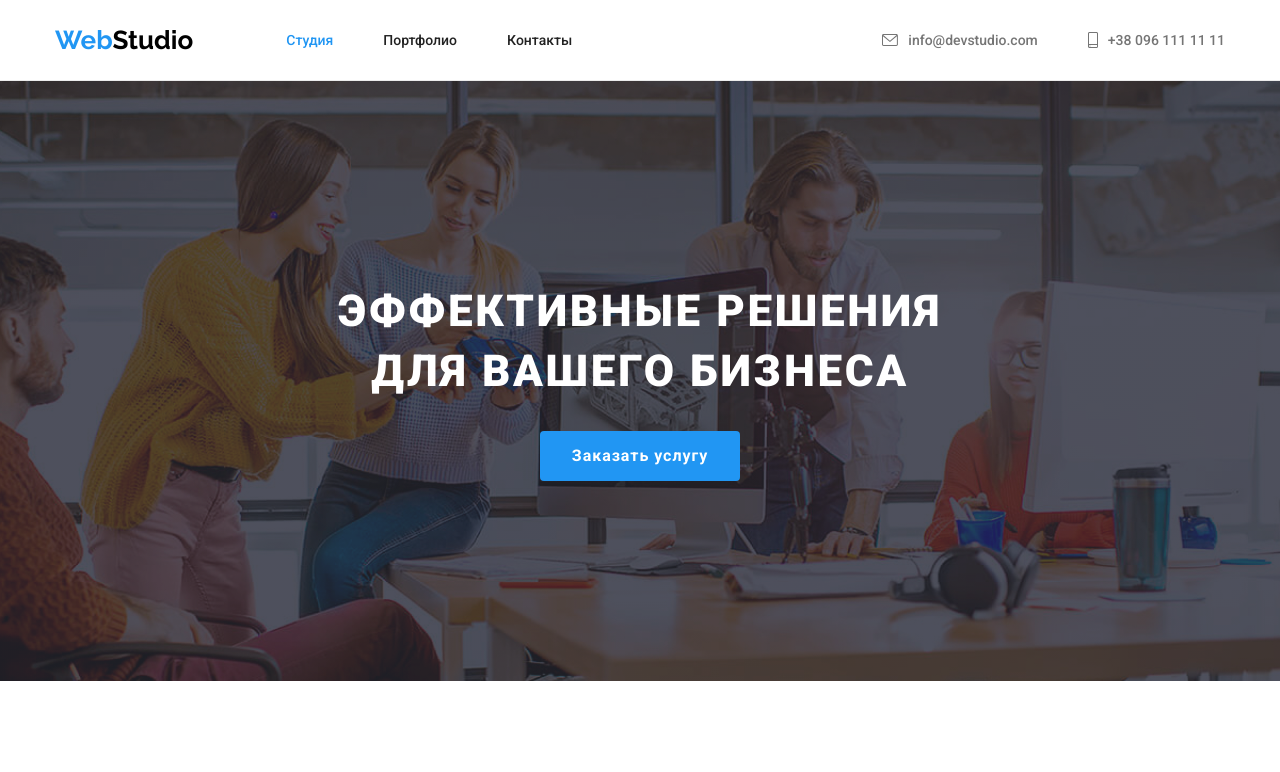
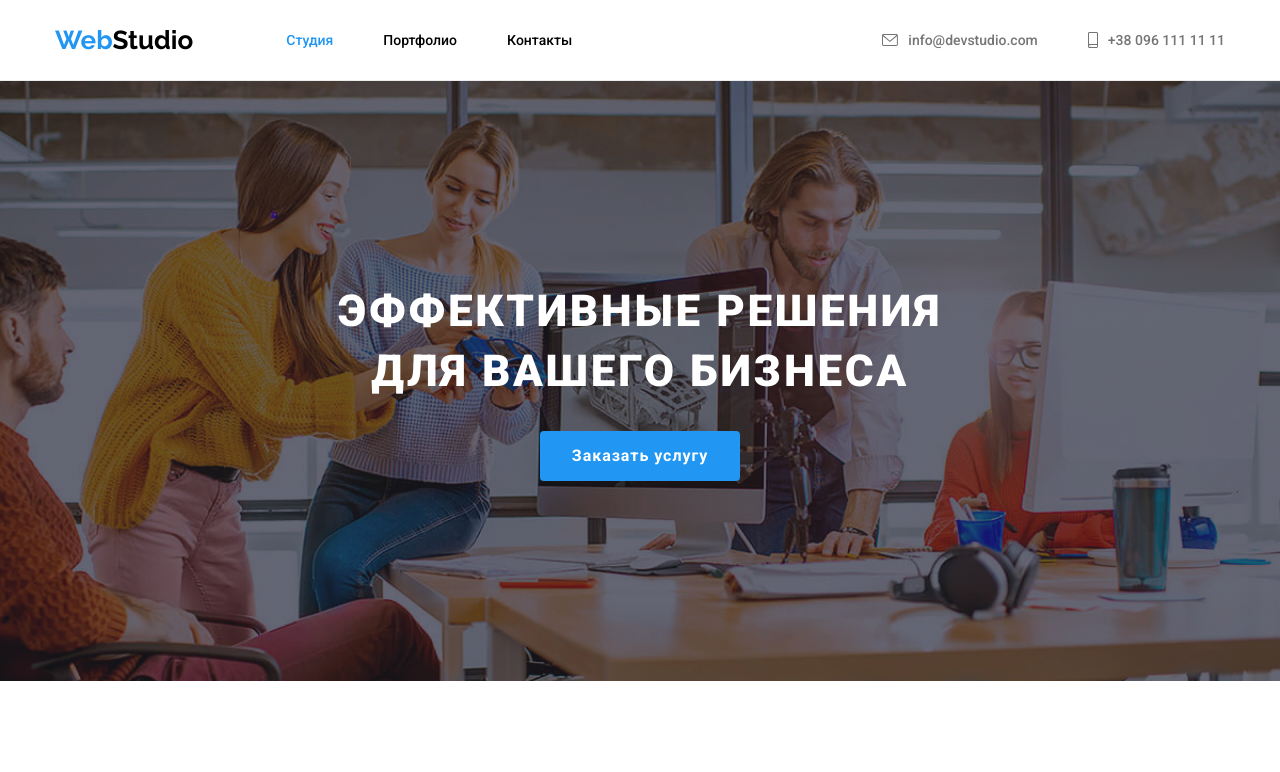
Before and after one commit to Novashi8/goit-markup-hw-04, a plain HTML site: page index.html in a window 1280 px wide. Shown: the top 772 px of the page. Drawn offline with Linux system fonts and the light colour scheme.

Commit message:
Update styles.css

```diff
--- a/css/styles.css
+++ b/css/styles.css
@@ -1,6 +1,6 @@
 :root {
   --background-white: #ffffff;
-  --color-blue: #2196f3;
+  --color-blue: #2196f3;s
   --color-black: #212121;
   --color-gray: #757575;
   --background-black: #2f303a;
@@ -190,6 +190,8 @@ footer .adress .adress-link {
 /* hero section */
 
 .hero-section {
+  max-width: 1600px;
+  margin: 0 auto;
   background-color: var(--background-black);
   padding-top: 200px;
   padding-bottom: 200px;
@@ -202,7 +204,6 @@ footer .adress .adress-link {
   background-repeat: no-repeat;
   background-size: auto;
   background-position: center center;
-  box-shadow: inset 0 0 0 100vmax rgba(47, 48, 58, 0.4);
 }
 
 .container h1 {
```
